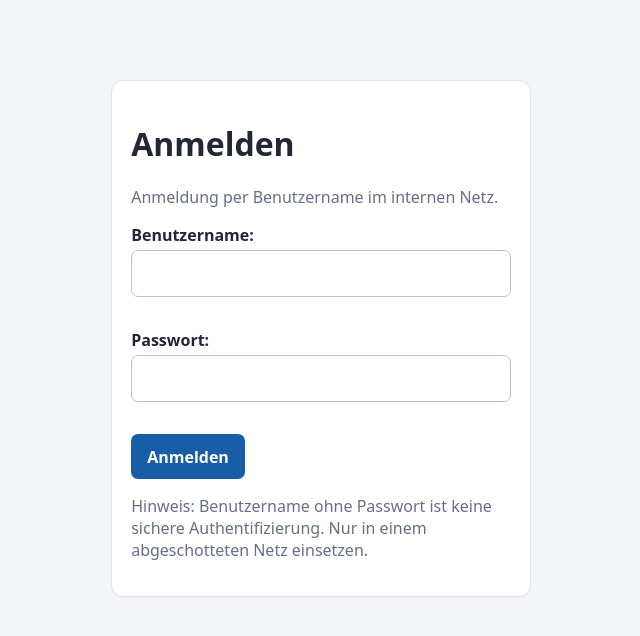
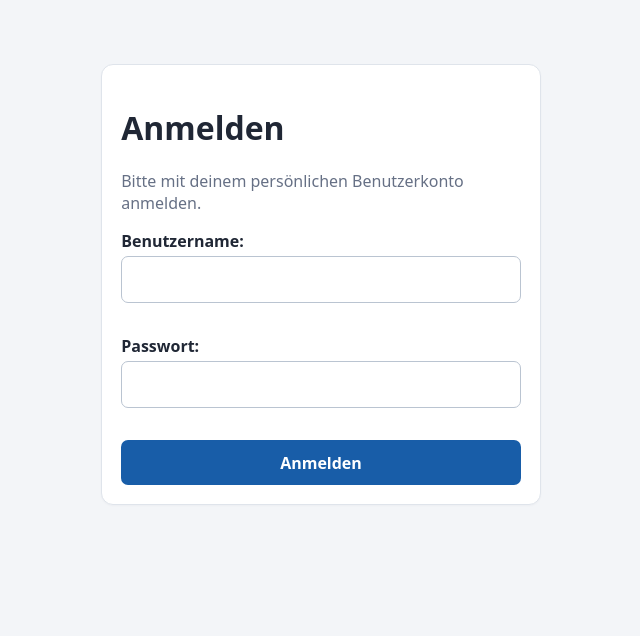
Before and after one commit to k2home/meeting, a Django app: page /login/ in a window 1280 px wide. Shown: the part 62-698 px from the top of the page, without its empty margins (319-959 px from the left). Run offline with Django 5.2, Linux system fonts and the light colour scheme.

Commit message:
Replace username-only login screen with password login

```diff
--- a/templates/meetings/login.html
+++ b/templates/meetings/login.html
@@ -1 +1,14 @@
-{% extends "meetings/base.html" %}{% block content %}<div class="card" style="max-width:420px;margin:5rem auto"><h1>Anmelden</h1><p class="muted">Anmeldung per Benutzername im internen Netz.</p><form method="post">{% csrf_token %}{{ form.as_p }}<button>Anmelden</button></form><p class="muted">Hinweis: Benutzername ohne Passwort ist keine sichere Authentifizierung. Nur in einem abgeschotteten Netz einsetzen.</p></div>{% endblock %}
+{% extends "meetings/base.html" %}
+{% block title %}Anmelden · Meeting Manager{% endblock %}
+{% block content %}
+<div class="card" style="max-width:440px;margin:4rem auto">
+<h1>Anmelden</h1>
+<p class="muted">Bitte mit deinem persönlichen Benutzerkonto anmelden.</p>
+<form method="post">
+{% csrf_token %}
+<input type="hidden" name="next" value="{{ next }}">
+{{ form.as_p }}
+<button type="submit" style="width:100%">Anmelden</button>
+</form>
+</div>
+{% endblock %}
```
